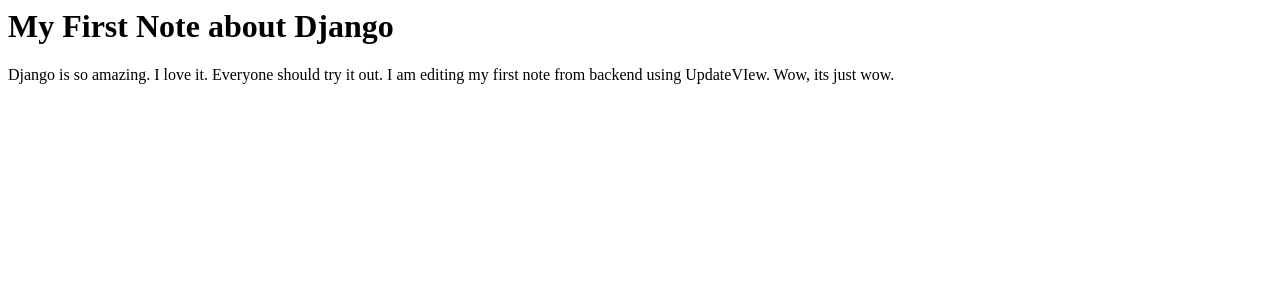
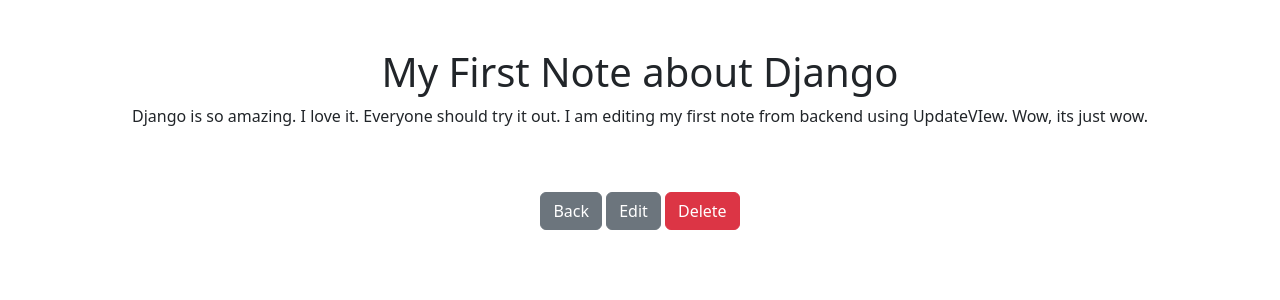
Before and after one commit to samiya-creator/smartnotes, a Django app: page /notes/1/ in a window 1280 px wide. Shown: the top 300 px of the page. Run offline with Django 5.2, Linux system fonts and the light colour scheme; data comes from the database, SQL or seed files in the repository; both versions use the stored data as it was after the commit.

Commit message:
DeleteView and UpdateView used for notes

```diff
--- a/notes/templates/notes/notes_detail.html
+++ b/notes/templates/notes/notes_detail.html
@@ -1,9 +1,9 @@
-<html>
-<head>
-</head>
-
-<body>
+{% extends 'base.html' %}
+{% block content %}
 <h1>{{ note.title }}</h1>
 <p>{{ note.content }}</p>
-</body>
-</html>
+
+<a href="{% url 'notes.list' %}" class="btn btn-secondary my-5">Back</a>
+<a href="{% url 'notes.edit' note.id %}" class="btn btn-secondary">Edit</a>
+<a href="{% url 'notes.delete' note.id %}" class="btn btn-danger">Delete</a>
+{% endblock %}
--- a/notes/templates/notes/notes_form.html
+++ b/notes/templates/notes/notes_form.html
@@ -1,6 +1,6 @@
 {% extends 'base.html' %}
 {% block content %}
-    <form action="{% url 'notes.create' %}" method="POST">{% csrf_token %}
+    <form method="POST">{% csrf_token %}
         {{ form }}
     <button type="submit" class="btn btn-primary">Create</button>
     </form>
@@ -9,4 +9,6 @@
             {{ form.errors }}
         </div>
     {% endif %}
+
+    <a href="{% url 'notes.list' %}">Back</a>
 {% endblock %}
--- a/notes/templates/notes/notes_list.html
+++ b/notes/templates/notes/notes_list.html
@@ -1,8 +1,9 @@
 {% extends 'base.html' %}
 {% block content %}
     <h1>List of my Notes</h1>
+    <a href="{% url 'notes.create' %}" class="btn btn-primary">Create Note</a>
     <ul>
-        <div class="row row-cols3 p-4">
+        <div class="row row-cols-3 p-4">
             {% for note in notes %}
                 <div class="col">
                     <div class="p-3 border">
--- a/notes/urls.py
+++ b/notes/urls.py
@@ -6,4 +6,6 @@ urlpatterns = [
     path('list', views.NotesListView.as_view(), name="notes.list"),
     path('<int:pk>/', views.NotesDetailView.as_view(), name="notes.detail"),
     path('create', views.NotesCreateView.as_view(), name="notes.create"),
+    path('<int:pk>/edit', views.NotesUpdateView.as_view(), name="notes.edit"),
+    path('<int:pk>/delete', views.NotesDeleteView.as_view(), name="notes.delete"),
 ]
--- a/notes/views.py
+++ b/notes/views.py
@@ -1,13 +1,24 @@
 from django.shortcuts import render
 from .models import Notes
 from django.http import Http404
-from django.views.generic import ListView, DetailView, CreateView
+from django.views.generic import ListView, DetailView, CreateView, UpdateView, DeleteView
 from .forms import NotesForm
 
 class NotesCreateView(CreateView):
     model =Notes
     form_class = NotesForm
     success_url = '/notes/list'
+
+class NotesUpdateView(UpdateView):
+    model = Notes
+    form_class = NotesForm
+    success_url = '/notes/list'
+
+class NotesDeleteView(DeleteView):
+    model = Notes
+    success_url = '/notes/list'
+    template_name = 'notes/notes_delete.html'
+
 class NotesListView(ListView):
     model = Notes
     context_object_name = 'notes'
```
Also changed, not shown: notes/forms.py (+11 -2 lines), notes/templates/notes/notes_delete.html (added, +8 -0 lines), db.sqlite3.
